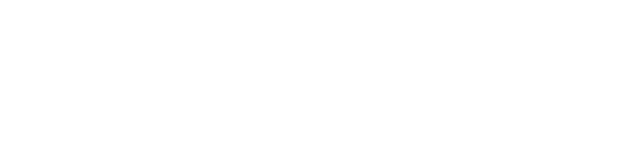
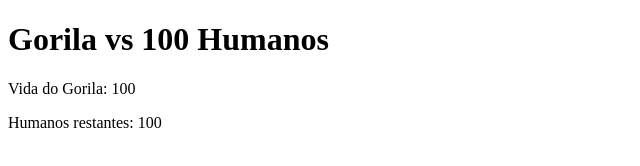
Before and after one commit to Cleidy-star/gorilla-bass, a plain HTML site: page index.html in a window 1280 px wide. Shown: the whole page, without its empty margins (0-640 px from the left). Drawn offline with Linux system fonts and the light colour scheme.

Commit message:
adicionei cabeçalho com título e status de vida do gorila e humanos

```diff
--- a/index.html
+++ b/index.html
@@ -4,9 +4,20 @@
   <meta charset="UTF-8">
   <meta name="viewport" content="width=device-width, initial-scale=1.0" />
   <title>Batalha: Gorila vs Humanos</title>
+
   <link rel="stylesheet" href="css/style.css">
+
   <script src="js/script.js" defer></script>
+
 </head>
+
 <body>
+<header>
+  <h1>Gorila vs 100 Humanos</h1>
+  <nav>
+    <p class="gorila">Vida do Gorila: <span id="gorilaVida">100</span></p>
+    <p class="humano">Humanos restantes: <span id="humanosRestantes">100</span></p>
+  </nav>
+</header>
 </body>
 </html>
```
